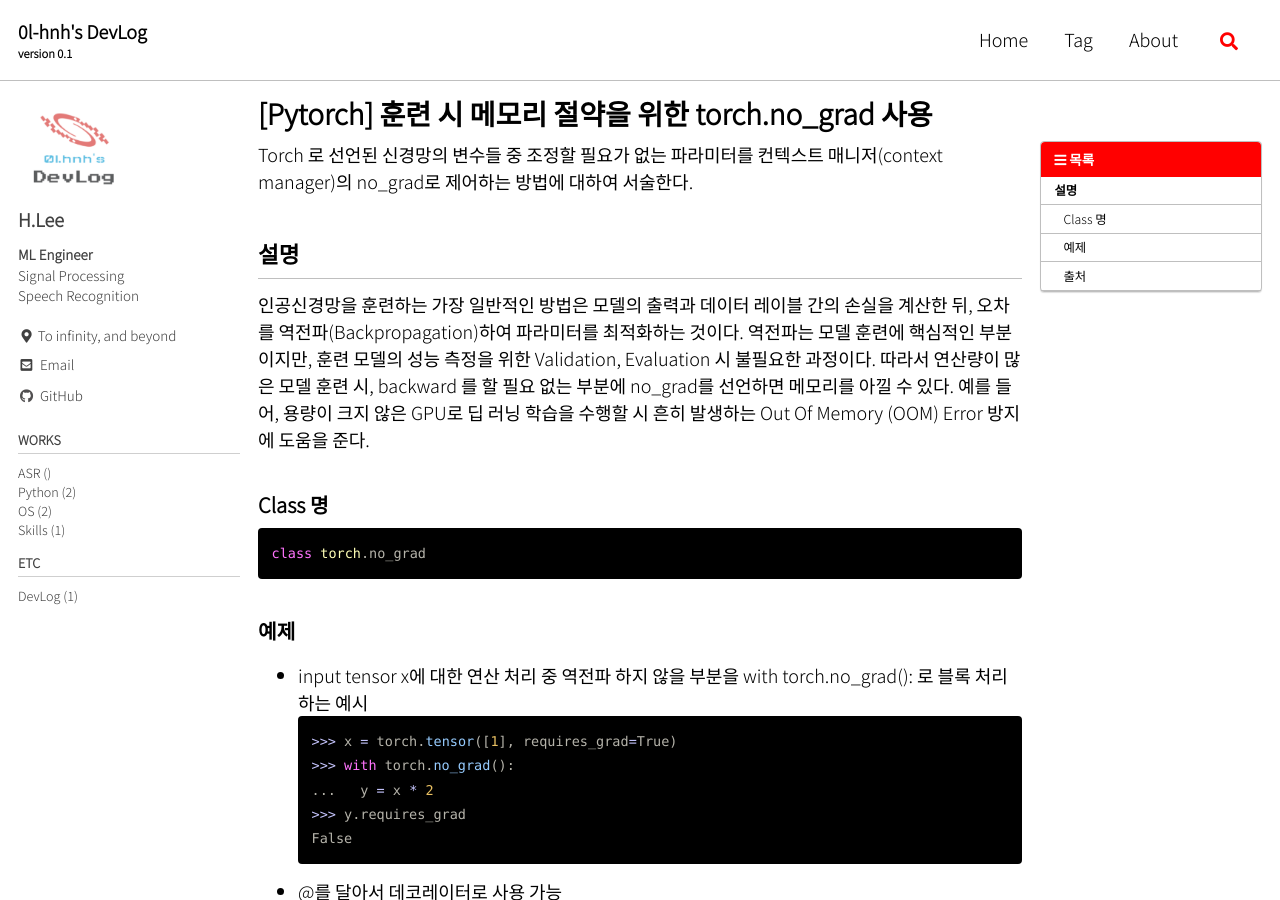
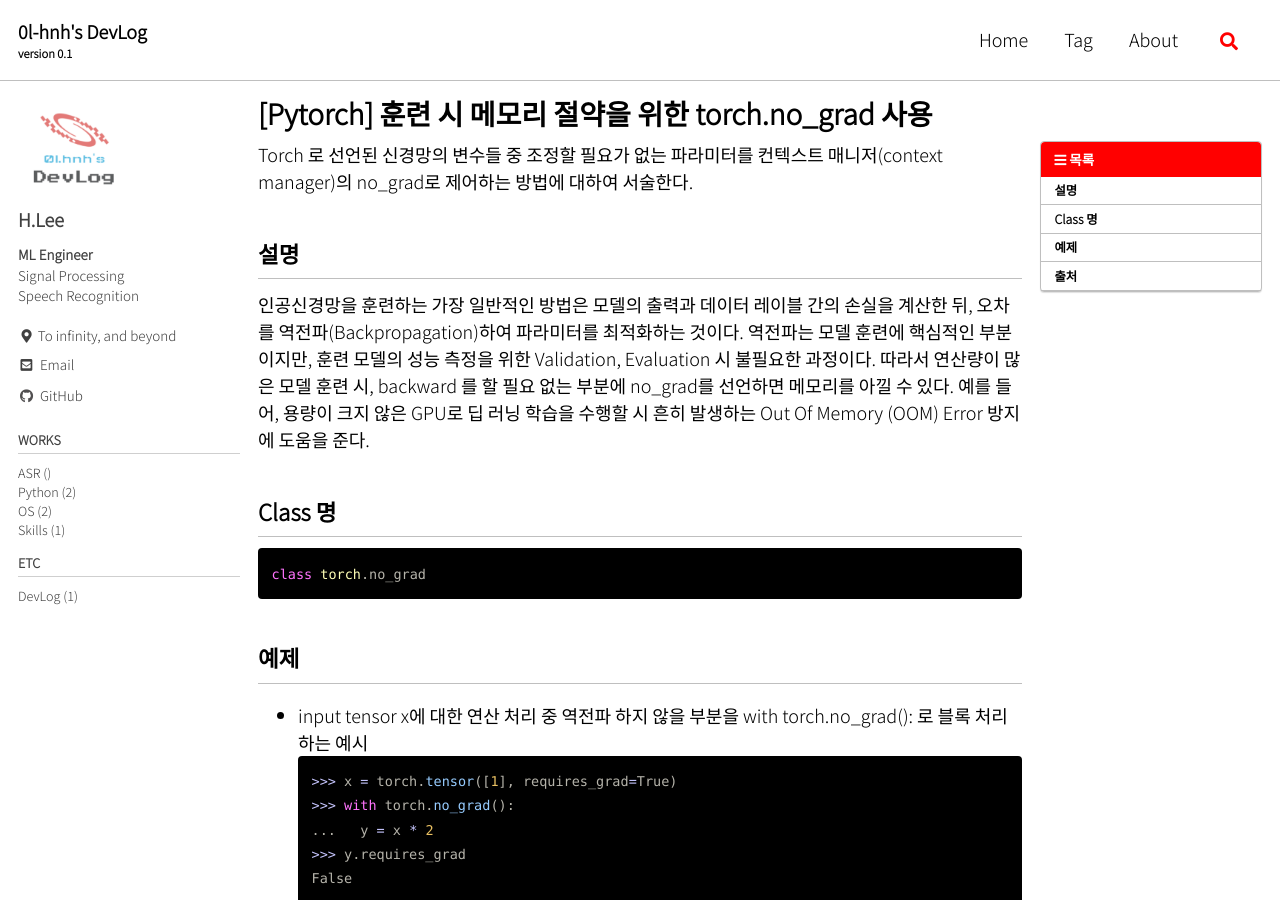
Before and after one commit to 0l-hnh/0l-hnh.github.io, a Jekyll site: the page built from _posts/2022-03-16-torch-no-grad.md, in a window 1280 px wide and 900 px high. Built offline with Jekyll 4.4.1, drawn with Linux system fonts in a browser that asks for light colours; cached includes are drawn as plain includes; some web fonts are replaced.

````diff
--- a/_posts/2022-03-16-torch-no-grad.md
+++ b/_posts/2022-03-16-torch-no-grad.md
@@ -20,11 +20,11 @@ toc_sticky: true
 Torch 로 선언된 신경망의 변수들 중 조정할 필요가 없는 파라미터를 컨텍스트 매니저(context manager)의 no_grad로 제어하는 방법에 대하여 서술한다.
 ## 설명
 인공신경망을 훈련하는 가장 일반적인 방법은 모델의 출력과 데이터 레이블 간의 손실을 계산한 뒤, 오차를 역전파(Backpropagation)하여 파라미터를 최적화하는 것이다. 역전파는 모델 훈련에 핵심적인 부분이지만, 훈련 모델의 성능 측정을 위한 Validation, Evaluation 시 불필요한 과정이다.  따라서 연산량이 많은 모델 훈련 시,  backward 를 할 필요 없는 부분에 no_grad를 선언하면 메모리를 아낄 수 있다. 예를 들어, 용량이 크지 않은 GPU로 딥 러닝 학습을 수행할 시 흔히 발생하는 Out Of Memory (OOM) Error 방지에 도움을 준다.
-### Class 명
+## Class 명
 ```python
 class torch.no_grad
 ```
-### 예제
+## 예제
 * input tensor x에 대한 연산 처리 중 역전파 하지 않을 부분을 with torch.no_grad(): 로 블록 처리하는 예시
 ```python
 >>> x = torch.tensor([1], requires_grad=True)
@@ -44,5 +44,5 @@ False
 False
 ```
 
-### 출처
+## 출처
 [출처 페이지 링크 (Torch 공식문서)](https://pytorch.org/docs/stable/generated/torch.no_grad.html)
````
